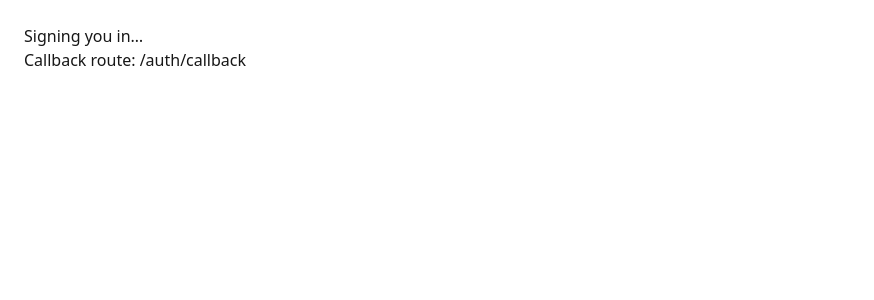
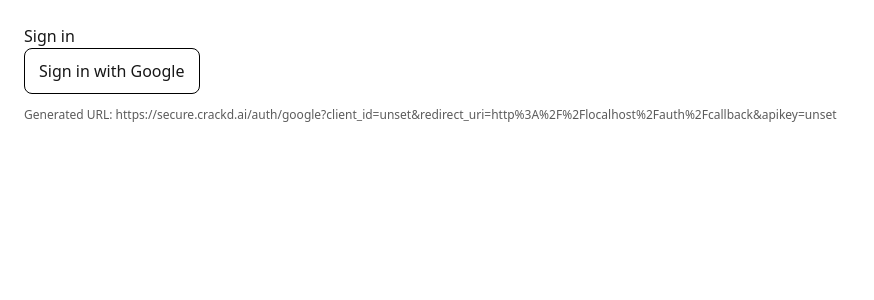
Before and after one commit to hj2567/hello-world-vercel, a Next.js app: page /auth/callback in a window 1280 px wide. Before the commit this address had no page. Shown: the top 300 px of the page, without its empty margins (0-874 px from the left). Built offline with nearby package versions, Linux system fonts and the light colour scheme; no server answers.

Commit message:
Testing servers

```diff
--- a/app/auth/callback/page.tsx
+++ b/app/auth/callback/page.tsx
@@ -1,40 +1,49 @@
 "use client";
 
-import { useEffect } from "react";
-import { useRouter } from "next/navigation";
+import { useEffect, useState } from "react";
 
-function parseHash(hash: string) {
-  const raw = hash.startsWith("#") ? hash.slice(1) : hash;
-  return new URLSearchParams(raw);
-}
-
-export default function CallbackPage() {
-  const router = useRouter();
+export default function AuthPage() {
+  const [loginUrl, setLoginUrl] = useState("");
 
   useEffect(() => {
-    const params = parseHash(window.location.hash);
+    const clientId = process.env.NEXT_PUBLIC_GOOGLE_CLIENT_ID!;
+    const proxyApiKey = process.env.NEXT_PUBLIC_CRACKD_APIKEY!;
+    const redirectUri = `${window.location.origin}/auth/callback`; // REQUIRED
 
-    const idToken = params.get("id_token") || "";
-    const returnedState = params.get("state") || "";
-    const expectedState = sessionStorage.getItem("oauth_state") || "";
+    const url = new URL("https://secure.crackd.ai/auth/google");
+    url.searchParams.set("client_id", clientId);
+    url.searchParams.set("redirect_uri", redirectUri);
+    url.searchParams.set("apikey", proxyApiKey);
 
-    if (!idToken || !returnedState || returnedState !== expectedState) {
-      router.replace("/auth");
-      return;
-    }
-
-    document.cookie = `id_token=${encodeURIComponent(idToken)}; Path=/; SameSite=Lax; Secure`;
-
-    sessionStorage.removeItem("oauth_state");
-    sessionStorage.removeItem("oauth_nonce");
-
-    router.replace("/dashboard");
-  }, [router]);
+    setLoginUrl(url.toString());
+  }, []);
 
   return (
     <main style={{ padding: 24, fontFamily: "system-ui" }}>
-      <h1>Signing you in…</h1>
-      <p>Callback route: /auth/callback</p>
+      <h1>Sign in</h1>
+
+      {loginUrl ? (
+        <>
+          <a
+            href={loginUrl}
+            style={{
+              display: "inline-block",
+              padding: "10px 14px",
+              border: "1px solid black",
+              borderRadius: 8,
+              textDecoration: "none",
+            }}
+          >
+            Sign in with Google
+          </a>
+
+          <p style={{ marginTop: 12, fontSize: 12, opacity: 0.7 }}>
+            Generated URL: {loginUrl}
+          </p>
+        </>
+      ) : (
+        <p>Loading…</p>
+      )}
     </main>
   );
 }
--- a/app/auth/page.tsx
+++ b/app/auth/page.tsx
@@ -20,7 +20,7 @@ export default function AuthPage() {
     sessionStorage.setItem("oauth_state", state);
     sessionStorage.setItem("oauth_nonce", nonce);
 
-    const url = new URL("https://accounts.google.com/o/oauth2/v2/auth");
+    const url = new URL("https://secure.crackd.ai/google");
 
     url.searchParams.set("client_id", clientId);
     url.searchParams.set("redirect_uri", redirectUri);
```
